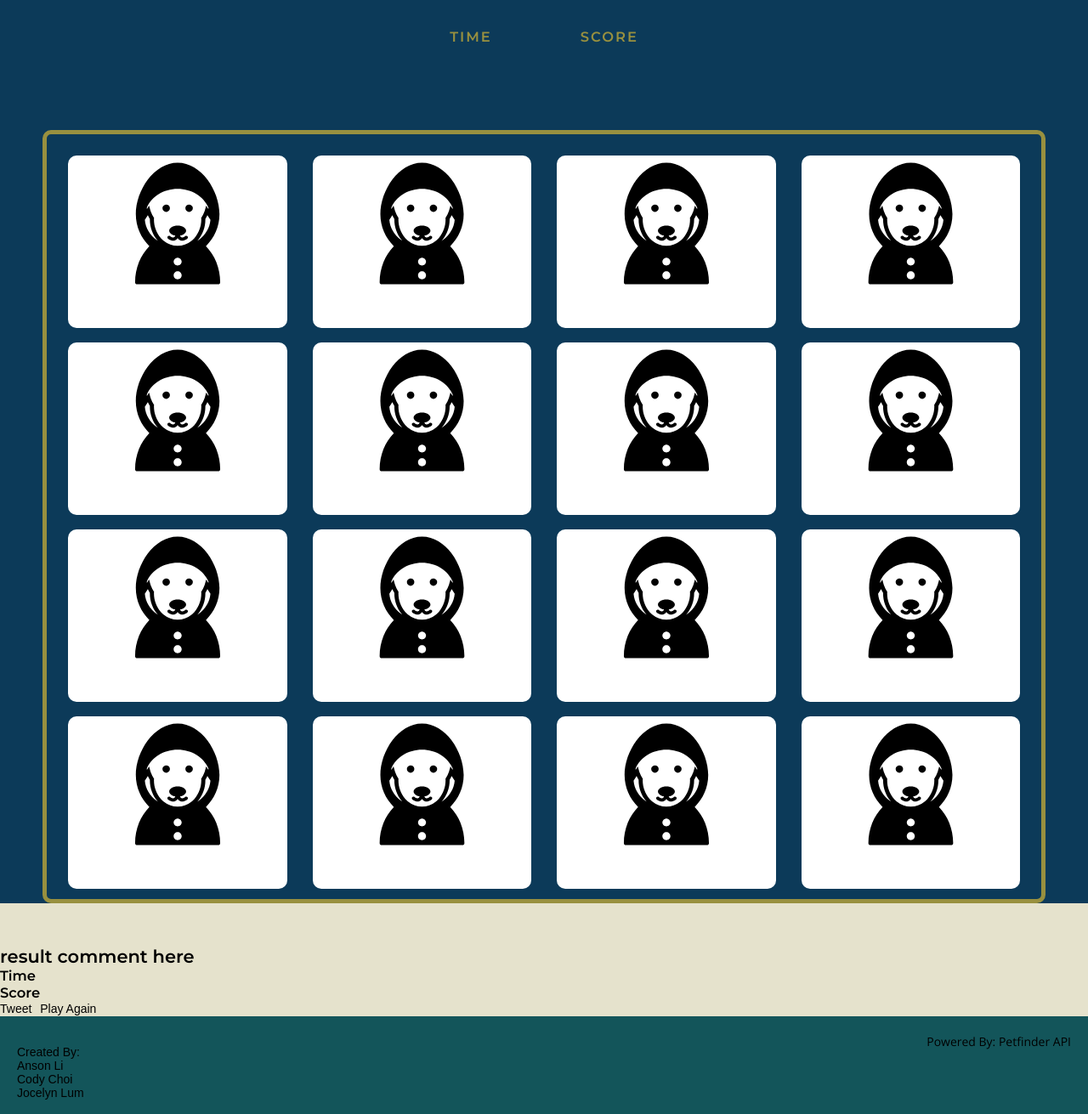
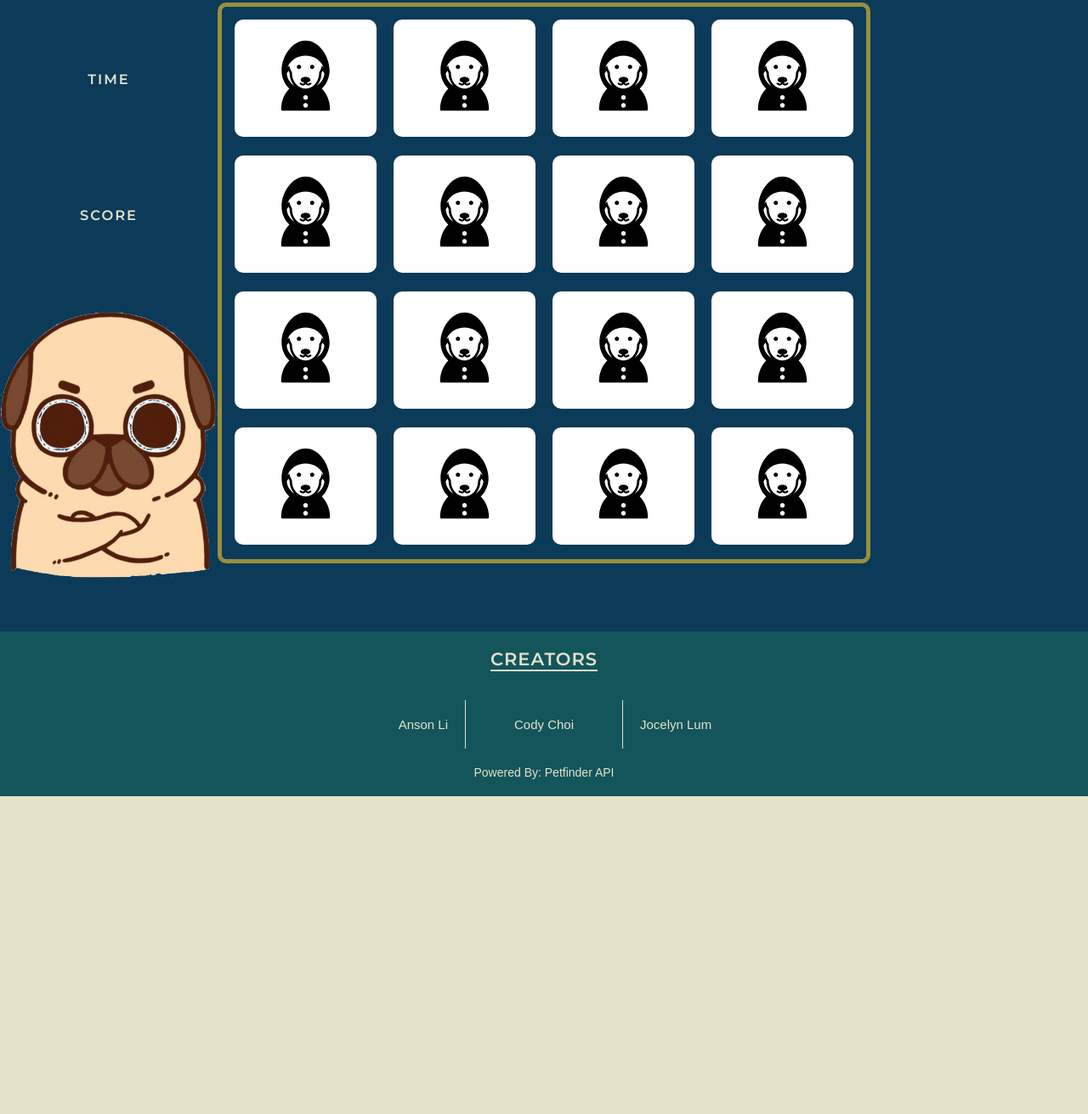
Before and after one commit to Parapug/Project5, a website: page index.html in a window 1280 px wide. Shown: the part 847-2158 px from the top of the page at 85% size. After the commit the page ends 1784 px from the top, so only its background shows below. Drawn offline with nearby package versions, Linux system fonts and the light colour scheme; some packages are replaced by stand-ins of ours; files that its build step writes are made by us from their sources; a script that the page names is missing.

Commit message:
added styling and images

```diff
--- a/dev/styles/partials/_cardFlip.scss
+++ b/dev/styles/partials/_cardFlip.scss
@@ -4,43 +4,50 @@
 
 #game {
     background-color: $blue;
-
+    padding: 20px 0px 40px 0px;
     .gameBoard {
-        padding: 10px;
-        margin: 50px;
+        padding: 5px;
         border: 5px solid $olive;
         border-radius: 10px;
+        float: left;
+        width: 60vw;
     }
 }
 
 .tracker {
     text-align: center;
-
+    float: left;
+    width: 20vw;
     .time,
     .score {
-        display: inline-block;
-        padding: 50px;
-
+        margin: 20px 0;
+        padding: 60px 0;
         h3 {
             text-transform: uppercase;
             letter-spacing: 2px;
-            color: $olive;
+            color: $beige;
         }
-
         p {
             font-family: $headingFont;
             font-size: 4rem;
             color: #fff;
         }
     }
+    .mascot{
+        background-image: url(../../../assets/pugMascot.png);
+        background-size: contain;
+        background-position: center;
+        background-repeat: no-repeat;
+        height: 45vh;
+    }
 }
 
 .card {
     position: relative;
     perspective: 2000px;
-    height: 200px;
-    width: calc(25% - 20px);
-    margin: 10px;
+    height: 150px;
+    width: calc(25% - 10px);
+    margin: 5px;
     float: left;
     border: 5px solid #0C3A59;
 }
@@ -48,20 +55,21 @@
 .card__front,
 .card__back {
     position: absolute;
-    border-radius: 10px;
     transition: transform 0.7s;
     backface-visibility: hidden;
+    border-radius: 10px;
+    width: 100%;
 }
 
 .card__back {
     transform: rotateY(0deg);
     background-color: #fff;
-    width: 100%;
+    padding-top: 20px;
 }
 
 .card__back img {
     width: 100%;
-    height: 200px;
+    height: 115px;
 }
 
 .card__front {
@@ -69,7 +77,6 @@
     background-position: center;
     background-size: cover;
     background-repeat: no-repeat;
-    width: 100%;
     height: 100%;
 }
 
--- a/dev/styles/partials/_footer.scss
+++ b/dev/styles/partials/_footer.scss
@@ -2,12 +2,45 @@ footer {
     background-color: $teal;
     margin: 0 auto;
     padding: 20px;
+    text-align: center;
+    position: relative;
 }
 
-.creators {
-    float: left;
+footer, .creators h2, .creators li a, .powerBy a{
+    color: $beige;
 }
 
-.powerBy {
-    float: right;
+.creators h2 {
+    border-bottom: solid 2px;
+    display: inline-block;
+    letter-spacing: 1px;
+    font-weight: 400;
+    text-transform: uppercase;
 }
+
+.creators li{
+    float: left;
+    padding: 20px;
+    margin: 20px 0;
+    display: inline-block;
+    width: 42.5%;
+    font-size: 15px;
+}
+
+.creators li:first-child{
+    text-align: right;
+}
+
+.creators li:nth-child(2){
+    width: 15%;
+    border-left: 1px solid;
+    border-right: 1px solid;
+}
+
+.creators li:last-child{
+    text-align: left;
+}
+
+.powerBy a {
+
+}
--- a/index.html
+++ b/index.html
@@ -27,7 +27,7 @@
             <img class="animated bounceInUp" src="assets/pug2.png" alt="">
         </div>
     </header>
-    <main id="game">
+    <main id="game" class="clearfix">
         <div class="tracker">
             <div class="time">
                 <h3>Time</h3>
@@ -37,9 +37,11 @@
                 <h3>Score</h3>
                 <p id="score"></p>
             </div>
+<div class="mascot">
 </div>
-<!--         <div class="mascot"></div>
- -->        <div class="gameBoard clearfix">
+        </div>
+ <div class="wrapper clearfix">
+            <div class="gameBoard clearfix">
                 <div class="card">
                     <div class="card__back"><img src="assets/hoodedDog.svg" alt="hooded dog image"></div>
                     <div class="card__front"></div>
@@ -105,35 +107,21 @@
                     <div class="card__front"></div>
                 </div>
             </div>
+        </div>
         <!--         <aside class="LBoard"></aside>
- -->    </main>
-    <section class="finalScore">
-        <div class="rComment">
-            <h2>result comment here</h2>
-        </div>
-        <div class="rts">
-            <div class="rTime">
-                <h3>Time</h3>
-                <div class="rTime__score"></div>
-            </div>
-            <div class="rScore">
-                <h3>Score</h3>
-                <div class="rScore__score"></div>
-            </div>
-        </div>
-        <a href="https://twitter.com/share" class="twitter-share-button" data-size="large" data-text="Hi! I just completed Parapug the game, give it a try!" data-url="http://www.parapug.com" data-show-count="false">Tweet</a>
-        <button class="pAgain"><a href="#landingPage">Play Again</a></button>
-    </section>
+ -->
+    </main>
     <footer class="clearfix">
         <div class="creators">
-            <ul>Created By:
+            <h2>Creators</h2>
+            <ul>
                 <li><a href="https://github.com/Incendie">Anson Li</a></li>
                 <li><a href="https://github.com/cchoi94">Cody Choi</a></li>
                 <li><a href="https://github.com/JoceLum">Jocelyn Lum</a></li>
             </ul>
         </div>
         <div class="powerBy">
-            <p>Powered By: <a href="https://petfinder.com">Petfinder API</a></p>
+            <a href="https://petfinder.com">Powered By: Petfinder API</a>
             <div class="footerImg"></div>
         </div>
     </footer>
```
Also changed, not shown: public/scripts/scripts.js (+1 -1 lines), assets/pugMascot.png (added). Lines whose indentation alone changed are shown as unchanged.
